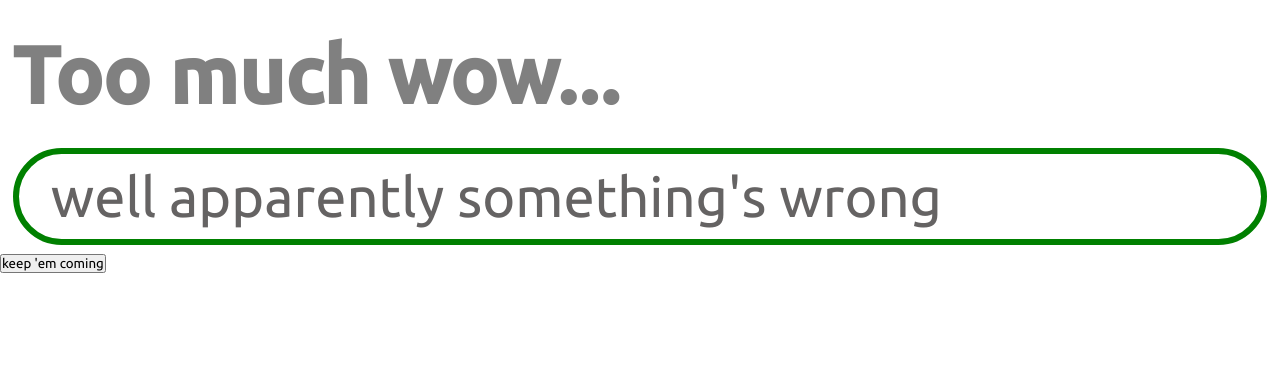
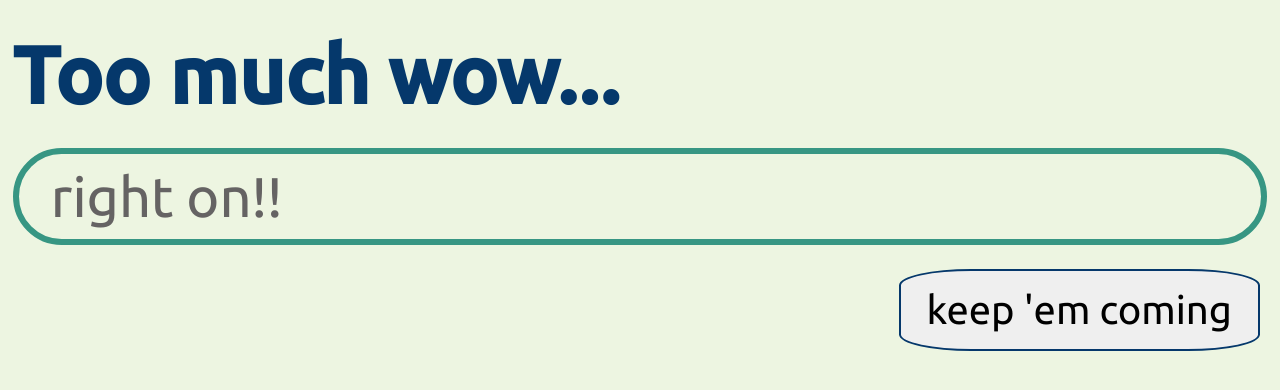
Before and after one commit to AatirNadim/vanilla-codespace, a plain HTML site: page dad_jokes/index.html in a window 1280 px wide. Drawn offline with Linux system fonts and the light colour scheme; no server answers.

Commit message:
click the button

```diff
--- a/dad_jokes/index.css
+++ b/dad_jokes/index.css
@@ -1,4 +1,7 @@
 @import url('https://fonts.googleapis.com/css2?family=Ubuntu:wght@300;400;500&display=swap');
+:root {
+
+}
 html {
     box-sizing: border-box;
 }
@@ -8,23 +11,48 @@ html {
     padding: 0;
     font-family: 'Ubuntu', sans-serif;
 }
+body {
+    background-color: #edf5e1;
+    overflow-y: auto;
+}
 .main {
 
 }
 .main >h3 {
     padding: 3.5vh 0;
     padding-left: 1vw;
-    color: grey;
-    font-size: 10vh;
+    color: #05386b;
+    font-size: max(10vh, 30px);
+    width: 100%;
 }
 .main .joke-container {
-    padding: 10px 1vw;
-    padding-left: 2.5vw;
+    padding: 10px 2.5vw;
+    /* padding-left: 2.5vw; */
     /* text-align: center; */
     margin: 0 1vw;
-    margin-bottom: 1vh;
-    border: 6px solid green;
-    font-size: 7vh;
+    margin-bottom: 3vh;
+    border: 6px solid #379683;
+    font-size: max(7vh, 20px);
+    /* font-size-adjust: calc(max(7vh)); */
+
     border-radius: 10vh;
     color: rgb(101, 99, 99);
 }
+
+.button__div {
+    /* background-color: red; */
+    display: flex;
+    justify-content: end;
+}
+.joke-button {
+    /* background-color: purple; */
+    margin-right: 1.6vw;
+    font-size: 5vh;
+    padding: 2vh 2vw;
+    border: 2px solid #05386b;
+    border-radius: calc(20%);
+}
+.joke-button:hover {
+    transition: background-color 150ms ease-out;
+    background-color: #379683;
+}
--- a/dad_jokes/index.html
+++ b/dad_jokes/index.html
@@ -12,8 +12,11 @@
 <body>
     <div class="main">
         <h3 class="header">Too much wow...</h3>
-        <div class="joke-container" id="joke__con">well apparently something's wrong</div>
-        <button class="joke-button" id="joke__btn">keep 'em coming</button>
+        <div class="joke-container" id="joke__con">right on!!</div>
+        <div class="button__div">
+            <button class="joke-button" id="joke__btn">keep 'em coming</button>
+        </div>
+
     </div>
     <script src="./index.js"></script>
 </body>
```
